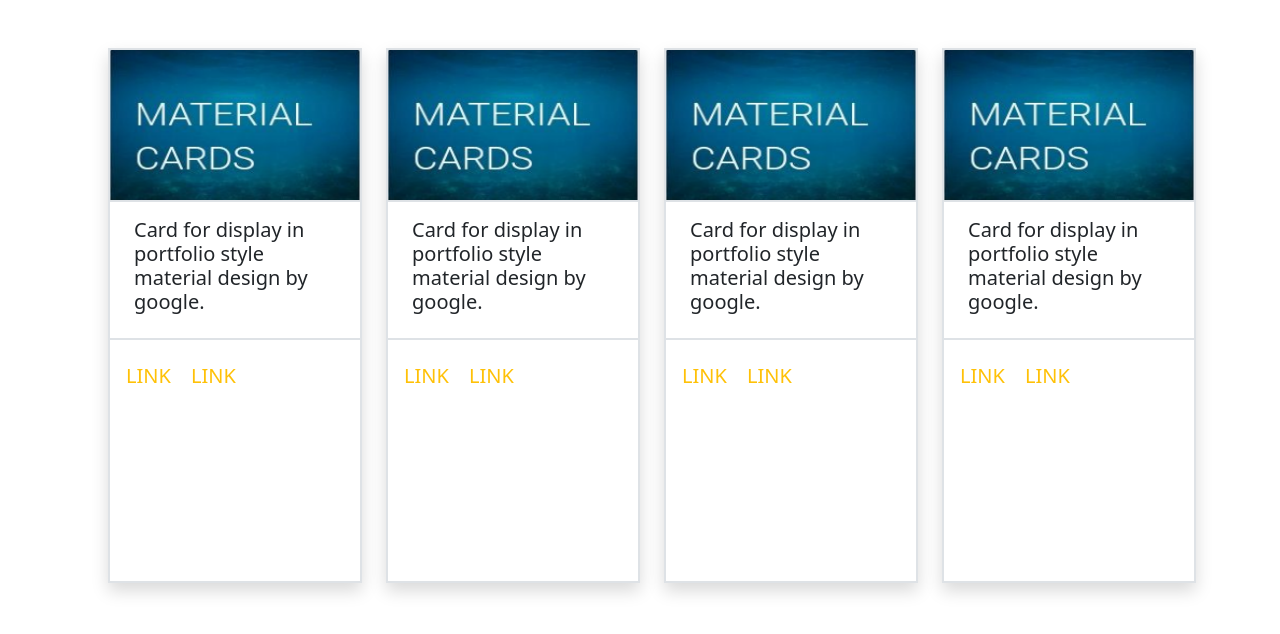
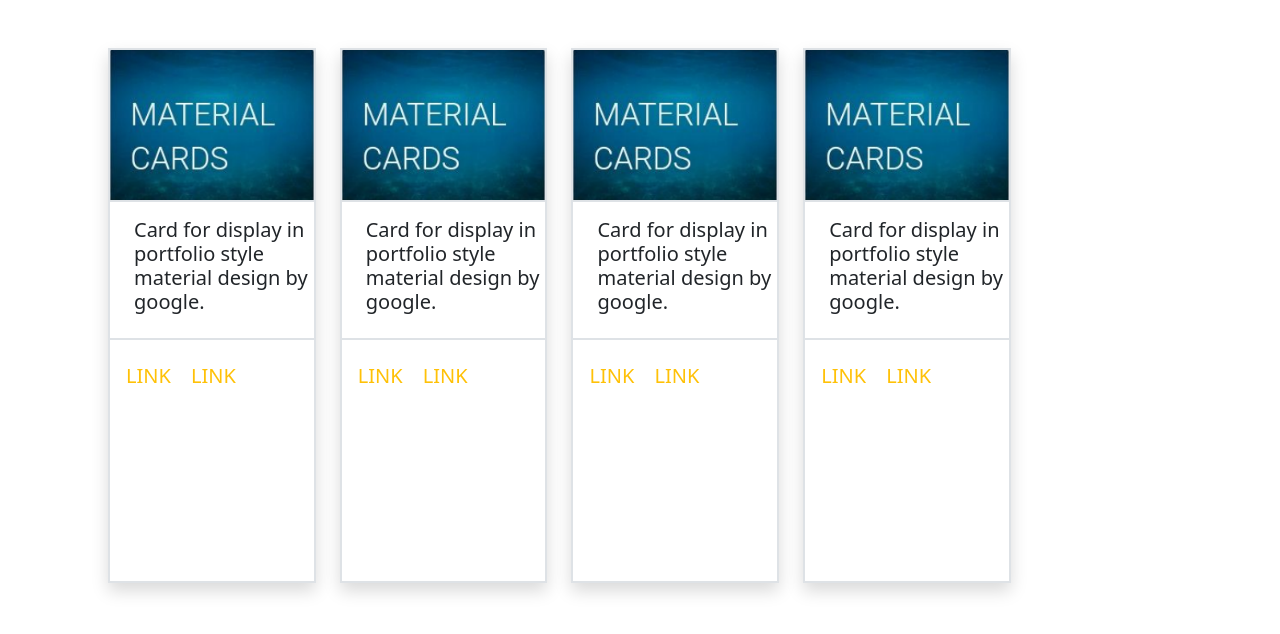
Before and after one commit to namanrath007/MERN-BS-JS, a plain HTML site: page task16.html in a window 1280 px wide. Drawn offline with nearby package versions, Linux system fonts and the light colour scheme.

Commit message:
Update task16.html

```diff
--- a/task16.html
+++ b/task16.html
@@ -29,7 +29,7 @@
         <div class="col-xxl-1 me-5"></div>
         <div class="col-xxl-2 border border-gray d-flex flex-column ms-5 shadow">
             <div class="border border-gray">
-                <img src="image\Picture2.png" alt="" width="250px" height="150px">
+                <img src="image\Picture2.png" alt="" width="100%" height="150px">
             </div>
             <div class="border border-gray d-flex pt-3 pb-3 ps-4 pe-1 ">
                 <p class="h5">Card for display in <br>
@@ -50,7 +50,7 @@
         </div>
         <div class="col-xxl-2 ms-4 me-4 border border-gray d-flex flex-column shadow">
             <div class="border border-gray">
-                <img src="image\Picture2.png" alt="" width="250px" height="150px">
+                <img src="image\Picture2.png" alt="" width="100%" height="150px">
             </div>
             <div class="border border-gray d-flex pt-3 pb-3 ps-4 pe-1 ">
                 <p class="h5">Card for display in <br>
@@ -71,7 +71,7 @@
         </div>
         <div class="col-xxl-2 me-4 border border-gray d-flex flex-column shadow">
             <div class="border border-gray">
-                <img src="image\Picture2.png" alt="" width="250px" height="150px">
+                <img src="image\Picture2.png" alt="" width="100%" height="150px">
             </div>
             <div class="border border-gray d-flex pt-3 pb-3 ps-4 pe-1 ">
                 <p class="h5">Card for display in <br>
@@ -92,7 +92,7 @@
         </div>
         <div class="col-xxl-2 border border-gray d-flex flex-column shadow">
             <div class="border border-gray">
-                <img src="image\Picture2.png" alt="" width="250px" height="150px">
+                <img src="image\Picture2.png" alt="" width="100%" height="150px">
             </div>
             <div class="border border-gray d-flex pt-3 pb-3 ps-4 pe-1 ">
                 <p class="h5">Card for display in <br>
```
